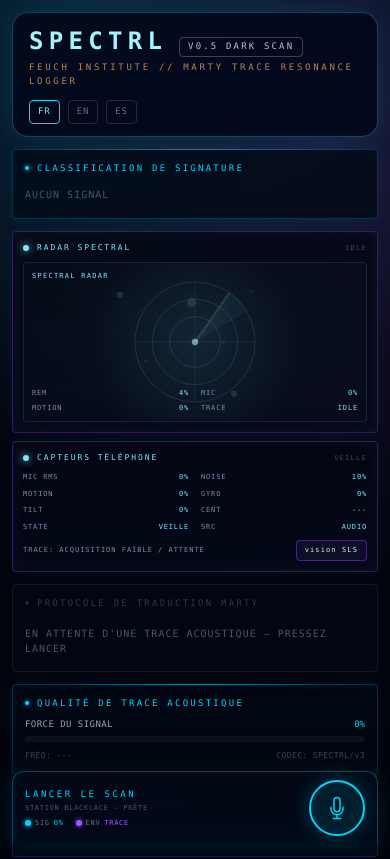
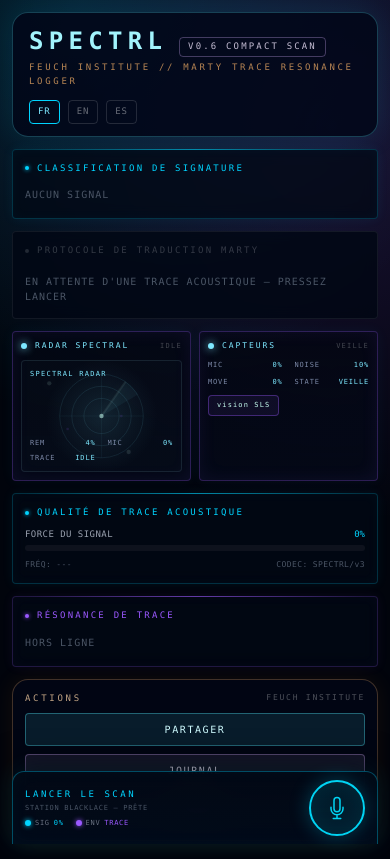
Before and after one commit to benoitlub/SpecTRL, a React (Vite) app: page / in a window 390 px wide. Shown: the top 859 px of the page. Built offline with nearby package versions, Linux system fonts and the light colour scheme.

Commit message:
Prioritize translation above scanner on mobile

```diff
--- a/src/pages/Home.tsx
+++ b/src/pages/Home.tsx
@@ -19,7 +19,7 @@ const ACTION_COPY: Record<Lang, { actions: string; share: string; hideJournal: s
     journal: "Journal",
     support: "Soutenir",
     journalTitle: "Journal spectral compact",
-    footer: "Feuch Institute // SpecTRL v0.5 DARK SCAN // Scanner remonté // journal sous traduction",
+    footer: "Feuch Institute // SpecTRL v0.6 COMPACT SCAN // traduction prioritaire mobile",
   },
   en: {
     actions: "Actions",
@@ -28,7 +28,7 @@ const ACTION_COPY: Record<Lang, { actions: string; share: string; hideJournal: s
     journal: "Journal",
     support: "Support",
     journalTitle: "Compact spectral journal",
-    footer: "Feuch Institute // SpecTRL v0.5 DARK SCAN // Raised scanner // journal below translation",
+    footer: "Feuch Institute // SpecTRL v0.6 COMPACT SCAN // mobile translation priority",
   },
   es: {
     actions: "Acciones",
@@ -37,7 +37,7 @@ const ACTION_COPY: Record<Lang, { actions: string; share: string; hideJournal: s
     journal: "Diario",
     support: "Apoyar",
     journalTitle: "Diario espectral compacto",
-    footer: "Feuch Institute // SpecTRL v0.5 DARK SCAN // Escáner elevado // diario bajo traducción",
+    footer: "Feuch Institute // SpecTRL v0.6 COMPACT SCAN // traducción prioritaria móvil",
   },
 };
 
@@ -49,7 +49,7 @@ function Header({ lang, setLang }: { lang: Lang; setLang: (lang: Lang) => void }
           <div>
             <div className="flex flex-wrap items-baseline gap-3">
               <h1 className="font-mono text-2xl font-black uppercase tracking-[0.22em] text-cyan-200 sm:text-3xl">SpecTRL</h1>
-              <span className="rounded border border-purple-300/30 px-2 py-0.5 text-[9px] font-mono uppercase tracking-[0.24em] text-purple-100/80">v0.5 DARK SCAN</span>
+              <span className="rounded border border-purple-300/30 px-2 py-0.5 text-[9px] font-mono uppercase tracking-[0.24em] text-purple-100/80">v0.6 COMPACT SCAN</span>
             </div>
             <div className="mt-1 text-[9px] font-mono uppercase tracking-[0.30em] text-orange-300/70">Feuch Institute // Marty trace resonance logger</div>
           </div>
@@ -153,10 +153,23 @@ export default function Home() {
 
         <div className="grid grid-cols-1 gap-3 lg:grid-cols-[0.9fr_1.1fr]">
           <SpeciesPanel state={state} lang={lang} />
-          <SensorScreensV3 active={active} audioFeatures={audioFeatures || state.audioFeatures} progress={state.scanProgress} detectedLabel={detectedLabel || state.detectedSpecies} />
+          <div className="hidden lg:block">
+            <SensorScreensV3 compact active={active} audioFeatures={audioFeatures || state.audioFeatures} progress={state.scanProgress} detectedLabel={detectedLabel || state.detectedSpecies} />
+          </div>
         </div>
 
-        <div className="grid grid-cols-1 gap-3 lg:grid-cols-[1.08fr_0.92fr]">
+        <div className="space-y-3 lg:hidden">
+          <TranslationCard state={state} lang={lang} />
+          <SensorScreensV3 compact active={active} audioFeatures={audioFeatures || state.audioFeatures} progress={state.scanProgress} detectedLabel={detectedLabel || state.detectedSpecies} />
+          {showJournal && (
+            <div className="rounded-2xl border border-purple-300/20 bg-slate-950/60 p-2">
+              <div className="px-2 pb-2 text-[9px] font-mono uppercase tracking-[0.24em] text-purple-200/70">{ACTION_COPY[lang].journalTitle}</div>
+              <SpectralJournal latestEntry={latestEntry} compact />
+            </div>
+          )}
+        </div>
+
+        <div className="hidden gap-3 lg:grid lg:grid-cols-[1.08fr_0.92fr]">
           <div className="space-y-3">
             <TranslationCard state={state} lang={lang} />
             {showJournal && (
@@ -173,6 +186,12 @@ export default function Home() {
             <ActionPanel lang={lang} showJournal={showJournal} setShowJournal={setShowJournal} latestEntry={latestEntry} />
           </div>
         </div>
+
+        <div className="space-y-3 lg:hidden">
+          <SignalQualityPanel state={state} scanProgress={state.scanProgress} lang={lang} />
+          <NeuralPanel state={state} lang={lang} />
+          <ActionPanel lang={lang} showJournal={showJournal} setShowJournal={setShowJournal} latestEntry={latestEntry} />
+        </div>
       </main>
 
       <MicButton isListening={state.isListening} isAnalyzing={state.isAnalyzing} isComplete={state.isComplete} onStart={startListening} onStop={stopListening} onReset={reset} lang={lang} signalQuality={state.signalQuality || state.scanProgress} habitat={state.environmentalScan || "TRACE"} />
```
